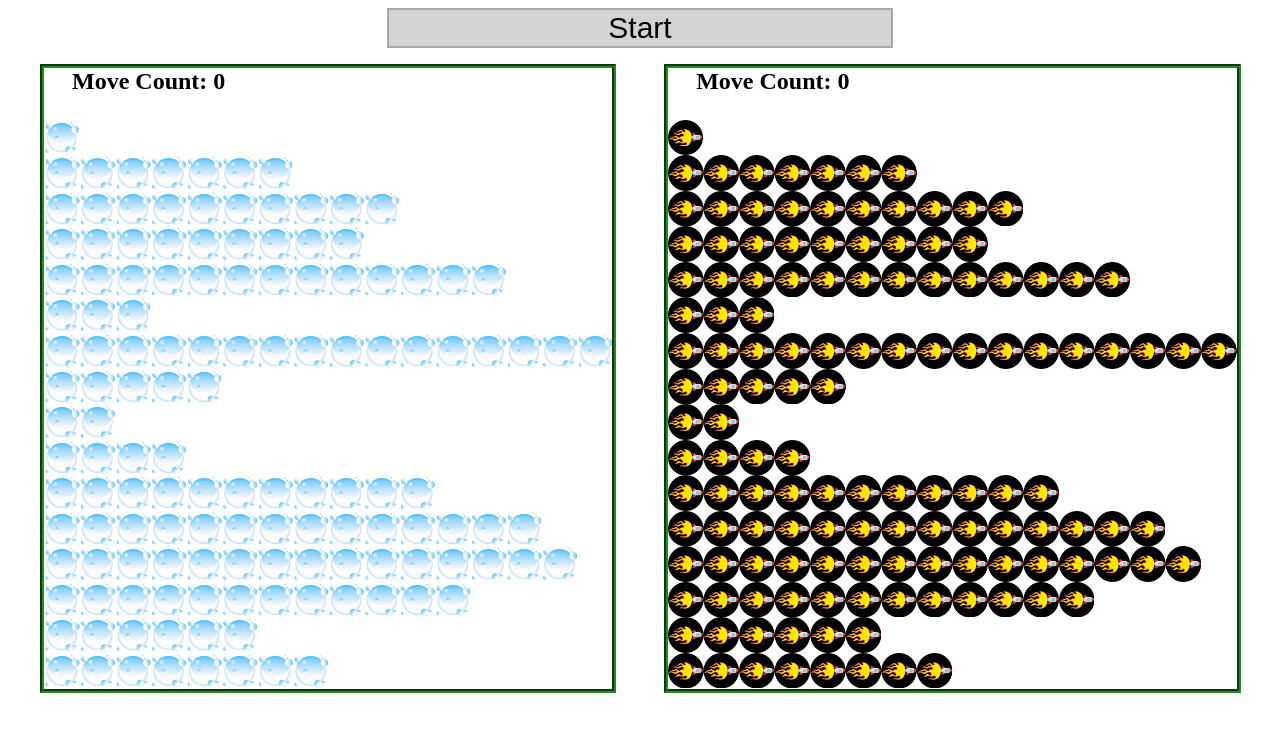
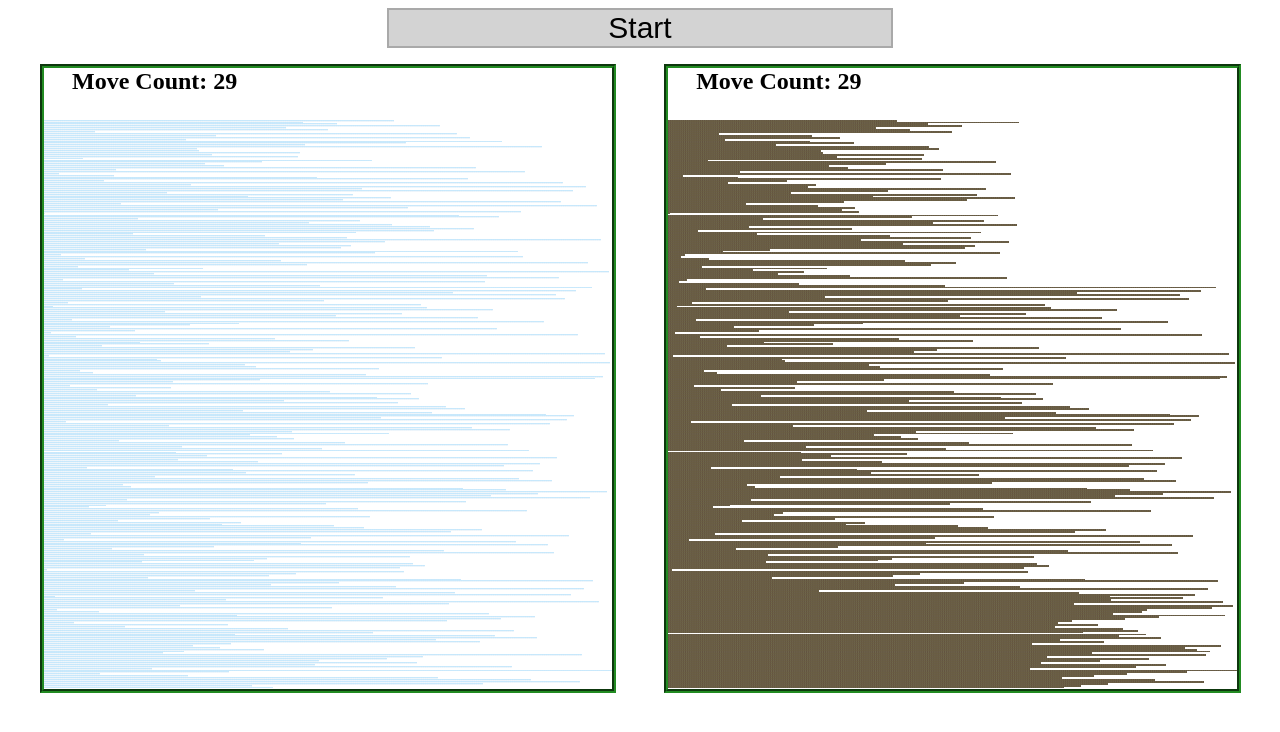
Before and after one commit to diegoroundy/diegoroundy.github.io, a plain HTML site: page asd-projects/sorting-exercise/index.html in a window 1280 px wide. Both pictures are taken after a click on the button "Start". Drawn offline with nearby package versions, Linux system fonts and the light colour scheme.

Commit message:
saving sorting exercise

```diff
--- a/asd-projects/sorting-exercise/index.js
+++ b/asd-projects/sorting-exercise/index.js
@@ -14,16 +14,65 @@ The CSS ids you will work with are:
 ///////////////////////////////////////////////////////////////////////
 
 // TODO 2: Implement bubbleSort
+async function bubbleSort(array){
+    for (var i = 0;i < array.length-1; i++){
+        for (var j = 0;j < array.length-i-1; j++){
+            if(array[j].value > array[j +1].value){
+                swap(array, j, j+1);
+                updateCounter(bubbleCounter);
+                await sleep();
+            }
+        }
+
+    }
+
+}
+
+// TODO 3: Implement quickSort
+async function quickSort(array, left, right){
+    if(array.length <= 1){
+        return;
+    }
+    var index = await partition(array, left, right);
+    if (left < index -1){
+        await quickSort(array, left, index -1);
+    }
+    if (right > index){
+        await quickSort(array, index, right);
+    }
+}
+
+// TODOs 4 & 5: Implement partition
+async function partition(array, left, right){
+    var pivot = array[Math.floor((right + left)/2)].value;
+
+    while(left < right){
+        while(array[left].value < pivot){
+            left++;
+        }
+        while(array[right].value > pivot){
+            right--;
+        }
+        if (left < right){
+            swap(array, left, right);
+            updateCounter(quickCounter);
+            await sleep();
+        }
+    }
+    return left + 1;
+}
+
+// TODO 1: Implement swap
+function swap(array, i, j){
+var temp = array[i];
+
+array[i] = array[j];
+array[j] = temp;
+drawSwap(array, i, j);
 
 
-// TODO 3: Implement quickSort
 
-
-// TODOs 4 & 5: Implement partition
-
-
-// TODO 1: Implement swap
-
+}
 
 ///////////////////////////////////////////////////////////////////////
 /////////////////////// YOUR WORK GOES ABOVE HERE /////////////////////
--- a/asd-projects/sorting-exercise/setup.js
+++ b/asd-projects/sorting-exercise/setup.js
@@ -6,10 +6,10 @@
 // THE CONSTANTS BELOW MAY BE ALTERED FOR EXPERIMENTATION PURPOSES
 
 // set the delay between each sort step
-const SLEEP_AMOUNT = 500;
+const SLEEP_AMOUNT = 100;
 
 // set the max number of squares
-const MAX_SQUARES = 16;
+const MAX_SQUARES = 300;
 
 // set constants for pseudo-random number generation
 const SEED = 2;
```
Also changed, not shown: portfolio.html (+0 -1 lines).
